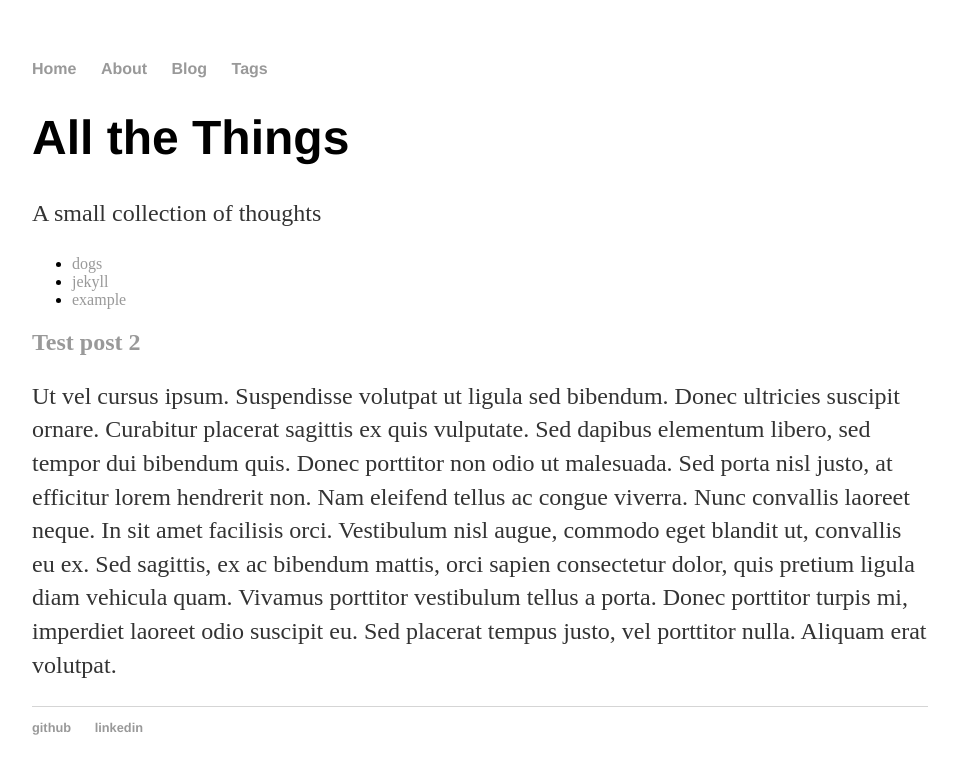
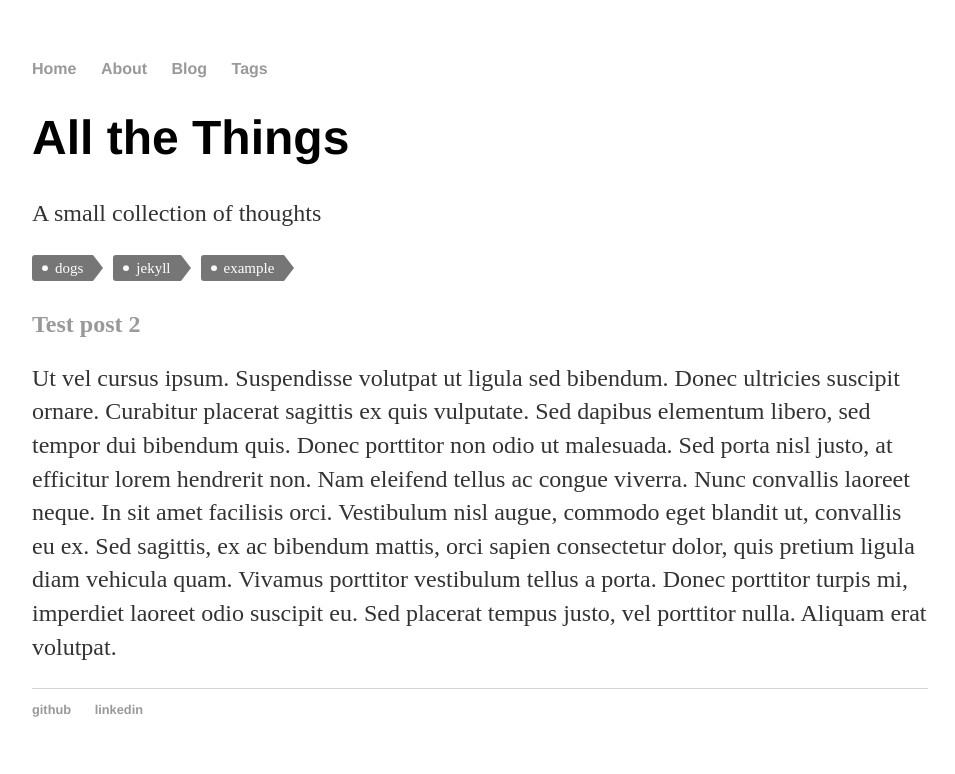
Before and after one commit to nbobhate/nbobhate.github.io, a Jekyll site: the page built from index.html, in a window 1280 px wide. Shown: the top 774 px of the page, without its empty margins (160-1115 px from the left). Built offline with Jekyll 4.4.1, drawn with Linux system fonts in a browser that asks for light colours.

Commit message:
Update main.css

```diff
--- a/css/main.css
+++ b/css/main.css
@@ -41,3 +41,67 @@ ul.posts {
 ul.posts li {
     list-style: none;
 }
+
+/*Tags*/
+.tags {
+  list-style: none;
+  margin: 0;
+  overflow: hidden;
+  padding: 0;
+}
+
+.tags li {
+  float: left;
+}
+
+.tag {
+  font: 15px/1.5 'PT Sans', serif;
+  background: #767676;
+  border-radius: 3px 0 0 3px;
+  color: #FFFFFF;
+  display: inline-block;
+  height: 26px;
+  line-height: 26px;
+  padding: 0 20px 0 23px;
+  position: relative;
+  margin: 0 10px 10px 0;
+  text-decoration: none;
+  -webkit-transition: color 0.2s;
+}
+
+.tag-archive-font {
+  font-size: 13px;
+}
+
+.tag::before {
+  background: #fff;
+  border-radius: 10px;
+  box-shadow: inset 0 1px rgba(0, 0, 0, 0.25);
+  content: '';
+  height: 6px;
+  left: 10px;
+  position: absolute;
+  width: 6px;
+  top: 10px;
+}
+
+.tag::after {
+  background: #fff;
+  border-bottom: 13px solid transparent;
+  border-left: 10px solid #767676;
+  border-top: 13px solid transparent;
+  content: '';
+  position: absolute;
+  right: 0;
+  top: 0;
+}
+
+.tag:hover {
+  background-color: #f05422;
+  color: white;
+  text-decoration: none;
+}
+
+.tag:hover::after {
+  border-left-color: #f05422;
+}
```
